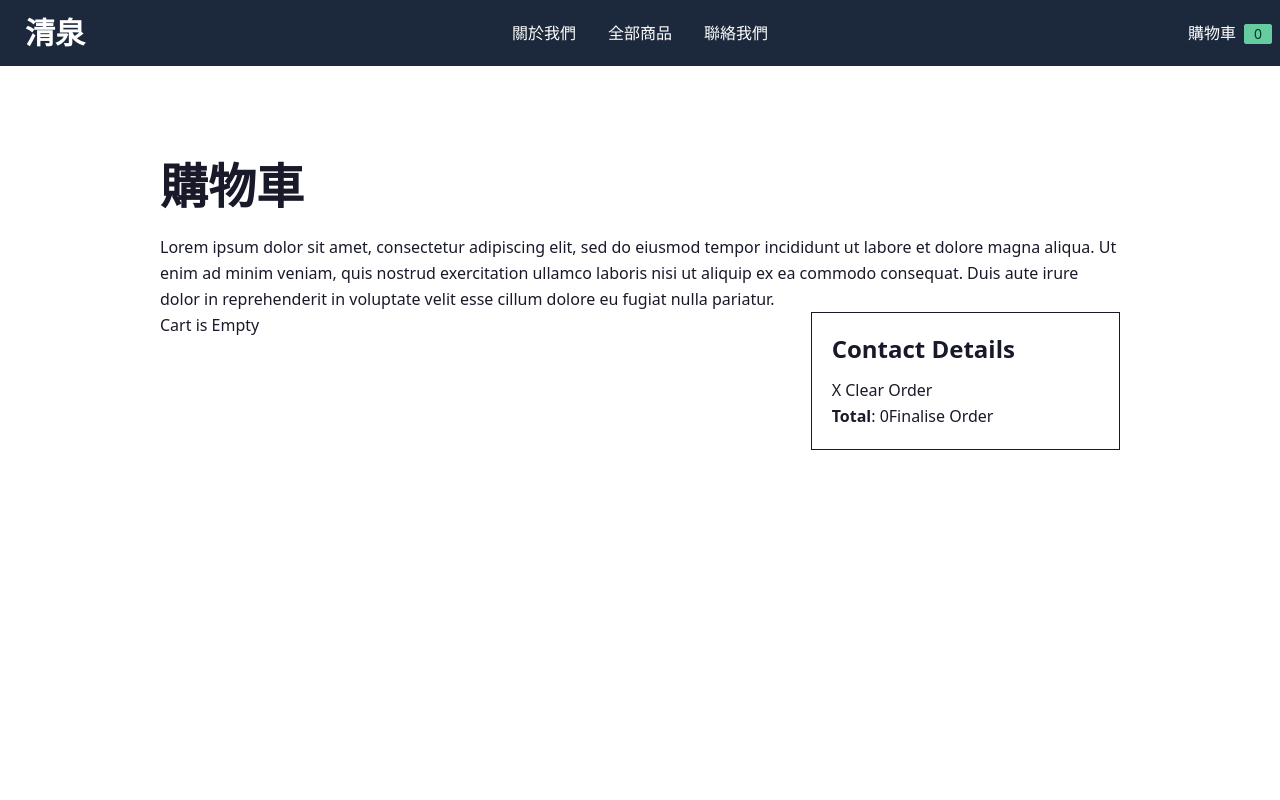
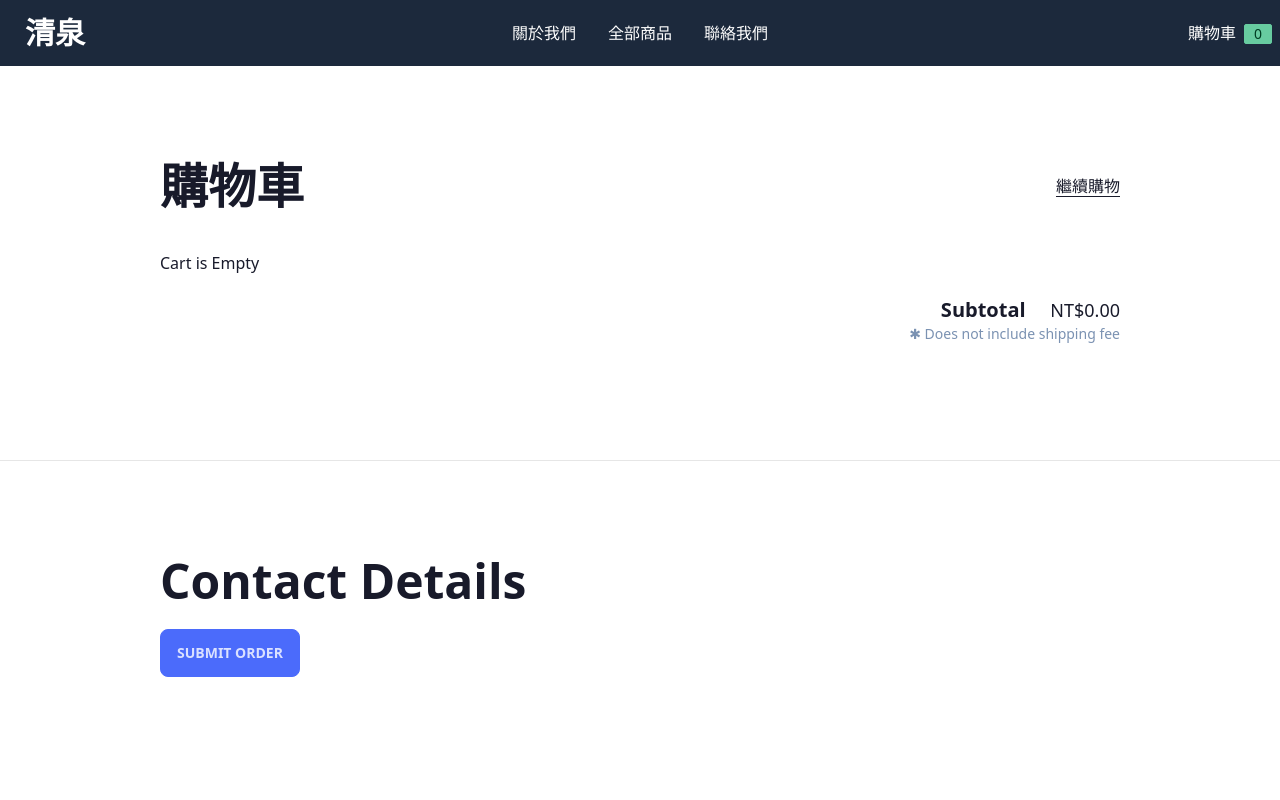
Before and after one commit to msunji/spring-publications-tw, a Next.js app: page /cart in a window 1280 px wide. Shown: the top 800 px of the page. Built offline with nearby package versions, Linux system fonts and the light colour scheme.

Commit message:
Add cart styling

```diff
--- a/pages/cart.tsx
+++ b/pages/cart.tsx
@@ -2,44 +2,54 @@ import { useEffect, useState } from "react";
 import { CartItemType } from '@/types/types';
 import { useCartStore } from '@/store/store';
 import { CartItems } from '@/components/cartItems';
+import Link from 'next/link';
 
 const emptyCart = () => {}
 
 export default function Page() {
   const { cart, totalItems, totalCost, clearCart } = useCartStore();
 
-  const [cartState, setCartState] = useState<Array<CartItemType>>();
+  const [cartState, setCartState] = useState<CartItemType[]>();
 
   useEffect(() => {
     setCartState(cart);
   }, [cart])
 
   return (
-    <section>
-      <div className="container">
-        <h1>購物車</h1>
-        <p>Lorem ipsum dolor sit amet, consectetur adipiscing elit, sed do eiusmod tempor incididunt ut labore et dolore magna aliqua. Ut enim ad minim veniam, quis nostrud exercitation ullamco laboris nisi ut aliquip ex ea commodo consequat. Duis aute irure dolor in reprehenderit in voluptate velit esse cillum dolore eu fugiat nulla pariatur.</p>
-        <div className="grid grid-cols-[2fr_1fr] gap-8">
+    <>
+      <section className="section-divider">
+        <div className="container">
+          <div className="flex items-center justify-between mb-10">
+            <h1 className="mb-0">購物車</h1>
+            <Link href="/view-products">繼續購物</Link>
+          </div>
           <div>
-            {
-              cartState?.length ? (<CartItems />) : (<div>Cart is Empty</div>)
-            }
+            <div>
+              {
+                cartState?.length ? (<CartItems />) : (<div>Cart is Empty</div>)
+              }
+            </div>
           </div>
-          <div className="border p-5">
-            <h2>Contact Details</h2>
-            <button onClick={() => clearCart()}>X Clear Order</button>
+          <div className=" border-base-200 py-5 justify-end flex">
             <div>
-              <b>Total</b>: {totalCost}
-              <button>
-                Finalise Order
-              </button>
+              <p className="text-right text-lg">
+                <span className="mr-5 text-xl"><b>Subtotal</b></span> NT${totalCost}.00<br />
+              </p>
+              <p className="text-sm text-secondary">✱ Does not include shipping fee</p>
             </div>
-
           </div>
         </div>
+      </section>
+      <section>
+        <div className="container">
+          <h1>Contact Details</h1>
 
-      </div>
+          <button className="btn btn-primary">
+            Submit Order
+          </button>
+        </div>
+      </section>
+    </>
 
-    </section>
   )
 }
```
